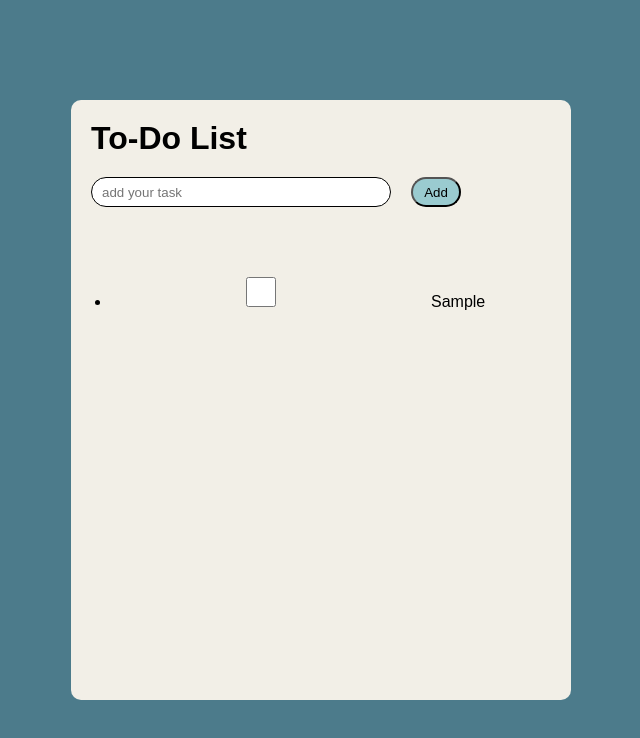
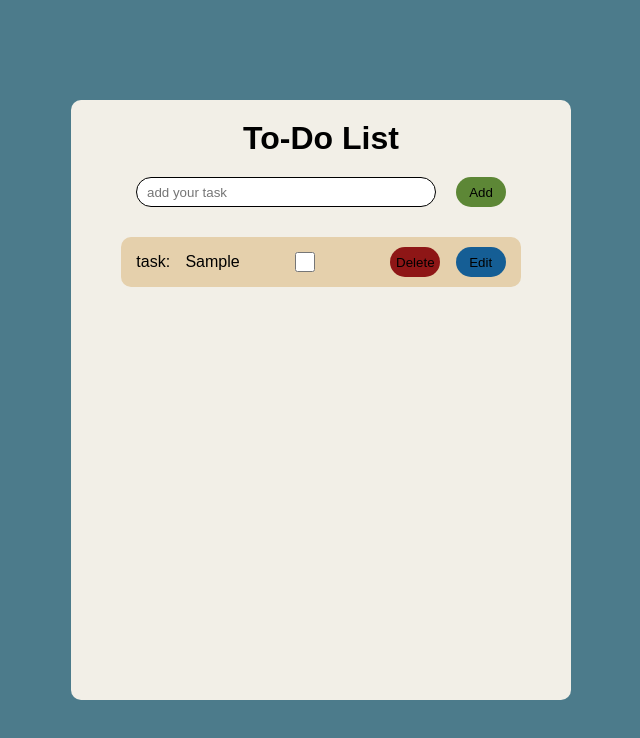
Before and after one commit to eso83/todo, a React (Vite) app: page / in a window 1280 px wide. Both pictures are taken after typing "Sample" into the empty fields and a click on the button "Add". Shown: the top 738 px of the page, without its empty margins (319-959 px from the left). Built offline with nearby package versions, Linux system fonts and the light colour scheme.

Commit message:
I added task status, delete and edit task and also saved the data on local storage.

```diff
--- a/package.json
+++ b/package.json
@@ -11,7 +11,8 @@
   },
   "dependencies": {
     "react": "^18.3.1",
-    "react-dom": "^18.3.1"
+    "react-dom": "^18.3.1",
+    "react-transition-group": "^4.4.5"
   },
   "devDependencies": {
     "@eslint/js": "^9.17.0",
--- a/src/components/Todo.jsx
+++ b/src/components/Todo.jsx
@@ -1,18 +1,49 @@
-import React, { useState } from "react";
+import React, { useState, useEffect } from "react";
 
 const Todo = () => {
-  const [task, setTask] = useState("");
-  const [taskList, setTaskList] = useState([]);
+  const [task, setTask] = useState({ task: "", status: false });
+  const [taskList, setTaskList] = useState(() => {
+    const savedTasks = localStorage.getItem("tasks");
+    return savedTasks ? JSON.parse(savedTasks) : [];
+  });
+  const [editIndex, setEditIndex] = useState(null);
+  const [editTask, setEditTask] = useState("");
+
+  useEffect(() => {
+    localStorage.setItem("tasks", JSON.stringify(taskList));
+  }, [taskList]);
 
   const handleTask = (e) => {
-    setTask(e.target.value);
+    setTask({ ...task, task: e.target.value });
   };
 
   const handleAddTask = () => {
-      if(task===''){alert("please add your task")}
-      else{setTaskList([...taskList, task]);
-        setTask("");}
-
+    if (task.task === "") {
+      alert("please add your task");
+    } else {
+      setTaskList([...taskList, task]);
+      setTask({ task: "", status: false });
+    }
+  };
+  const handleStatus = (index) => {
+    const newTaskList = [...taskList];
+    newTaskList[index].status = !newTaskList[index].status;
+    setTaskList(newTaskList);
+  };
+  const handleDelete = (index) => {
+    const newTaskList = [...taskList];
+    newTaskList.splice(index, 1);
+    setTaskList(newTaskList);
+  };
+  const handleEdite = (index) => {
+    setEditIndex(index);
+    setEditTask(taskList[index].task);
+  };
+  const handelSaveTask = (index) => {
+    const newTaskList = [...taskList];
+    newTaskList[index].task = editTask;
+    setTaskList(newTaskList);
+    setEditIndex(null);
   };
 
   return (
@@ -22,17 +53,53 @@ const Todo = () => {
         <input
           type="text"
           placeholder="add your task"
-          value={task}
+          value={task.task}
           onChange={handleTask}
         />
         <button onClick={handleAddTask}>Add</button>
         <div className="todoList">
           <ul>
-            {taskList.length === 0 ? (
-              "addTask"
-            ) : (
-              taskList.map((item, index) => <li key={index}><input type="checkbox" value="" />{item}</li> )
-            )}
+            {taskList.length === 0
+              ? "addTask"
+              : taskList.map((item, index) => (
+                  <div className="taskContainer" key={index}>
+                    <p>task:</p>
+                    <li>
+                      {editIndex === index ? (
+                        <input
+                          className="editInput"
+                          type="text"
+                          value={editTask}
+                          onChange={(e) => setEditTask(e.target.value)}
+                        />
+                      ) : (
+                        item.task
+                      )}
+                    </li>
+                    <input
+                      className="checkBox"
+                      type="checkbox"
+                      onChange={() => handleStatus(index)}
+                      checked={item.status}
+                    />
+                    <button
+                      onClick={() => handleDelete(index)}
+                      className="deleteBtn"
+                    >
+                      Delete
+                    </button>
+                    <button
+                      onClick={() =>
+                        editIndex === index
+                          ? handelSaveTask(index)
+                          : handleEdite(index)
+                      }
+                      className="editBtn"
+                    >
+                      {editIndex === index ? "Save" : "Edit"}
+                    </button>
+                  </div>
+                ))}
           </ul>
         </div>
       </div>
--- a/src/index.css
+++ b/src/index.css
@@ -1,21 +1,19 @@
-/*
-color palette
-#F2EFE7
-#9ACBD0
-#48A6A7
-#2973B2
-#4C7B8B
- */
-*{
+* {
   padding: 0;
   margin: 0;
   box-sizing: border-box;
 }
-body{
-  background-color: #4C7B8B;
+body {
+  background-color: #4c7b8b;
   font-family: sans-serif;
 }
-.container{
+button {
+  outline: none;
+  border: none;
+  cursor: pointer;
+}
+.container {
+  text-align: center;
   width: 500px;
   height: 600px;
   border-radius: 10px;
@@ -23,11 +21,10 @@ body{
   position: absolute;
   left: 50%;
   top: 50%;
-  transform: translate(-50%,-50%);
-  background-color: #F2EFE7;
-
+  transform: translate(-50%, -50%);
+  background-color: #f2efe7;
 }
-.container input{
+.container input {
   width: 300px;
   height: 30px;
   border-radius: 40px;
@@ -36,15 +33,42 @@ body{
   margin: 20px 20px 20px 0px;
   border: 1px solid black;
 }
-.container button{
+.container button {
   width: 50px;
   height: 30px;
   border-radius: 40px;
-  background-color:#9ACBD0 ;
+  background-color: #5d8736;
 }
-.todoList{
-  margin: 30px 0px 0px 20px;
+.todoList {
+  margin: 10px 0px 0px 20px;
 }
-.todoList ul{
-  line-height: 30px;
+.todoList ul li {
+  list-style-type: none;
 }
+.taskContainer {
+  display: flex;
+  justify-content: space-evenly;
+  margin: 10px;
+  width: 400px;
+  height: 50px;
+  border-radius: 10px;
+  align-items: center;
+  background-color: #e5d0ac;
+}
+.taskContainer p {
+  margin-right: 0px;
+}
+.taskContainer .checkBox {
+  width: 100px;
+  height: 20px;
+}
+.taskContainer .deleteBtn {
+  background-color: #8e1616;
+}
+.taskContainer .editBtn {
+  background-color: #155e95;
+}
+.taskContainer .editInput {
+  width: 70px;
+  height: 20px;
+}
```
Also changed, not shown: src/App.jsx (+6 -7 lines), 1 other file (tests, documents, lock files or other folders).
